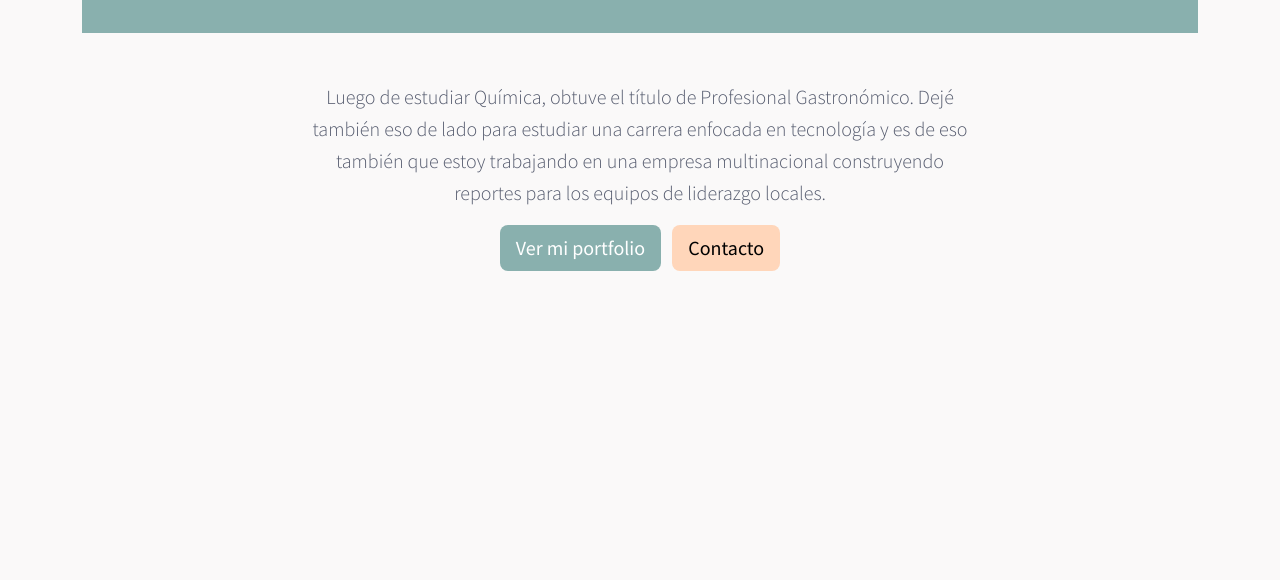
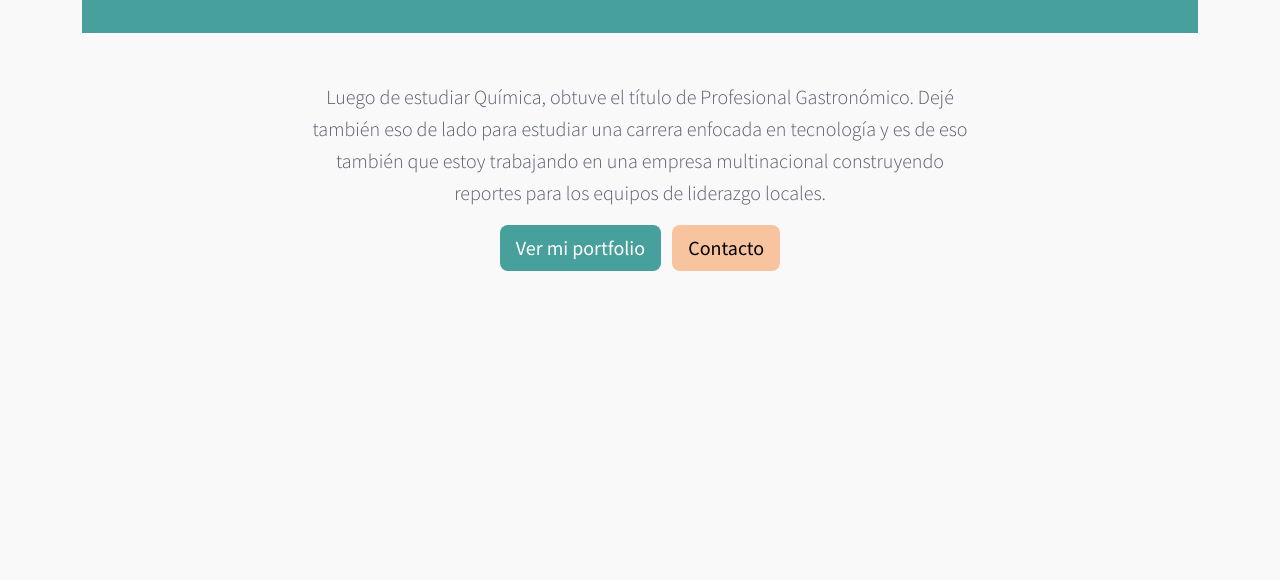
Before and after one commit to aleramirez-uade/dis-web, a plain HTML site: page index.html in a window 1280 px wide. Shown: the part 220-800 px from the top of the page. Drawn offline with nearby package versions, Linux system fonts and the light colour scheme.

Commit message:
colores mas saturados

```diff
--- a/styles/styles.css
+++ b/styles/styles.css
@@ -4,10 +4,10 @@
 /* Variables de color */
 :root {
     --color-oscuro: #555B6E;
-    --color-intermedio: #89B0AE;
+    --color-intermedio: #48a09c;
     --color-claro: #BEE3DB;
     --color-fondo: #FAF9F9;
-    --color-acento: #FFD6BA;
+    --color-acento: #f8c39f;
     --color-negro: #000000;
     --color-link: #023e8a;
 }
```
